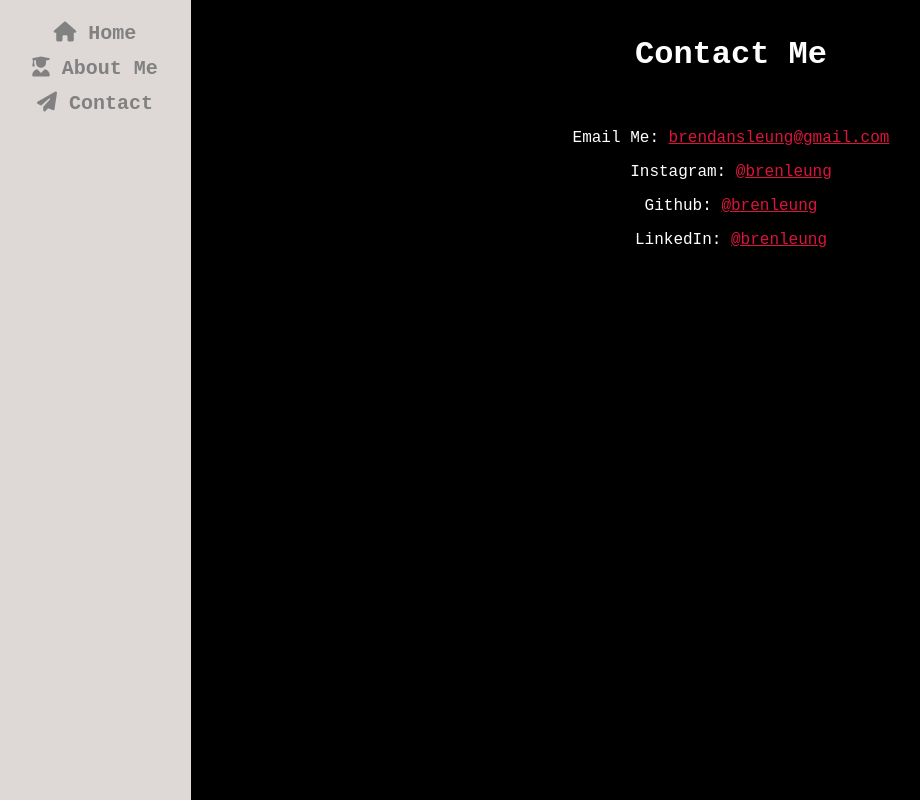
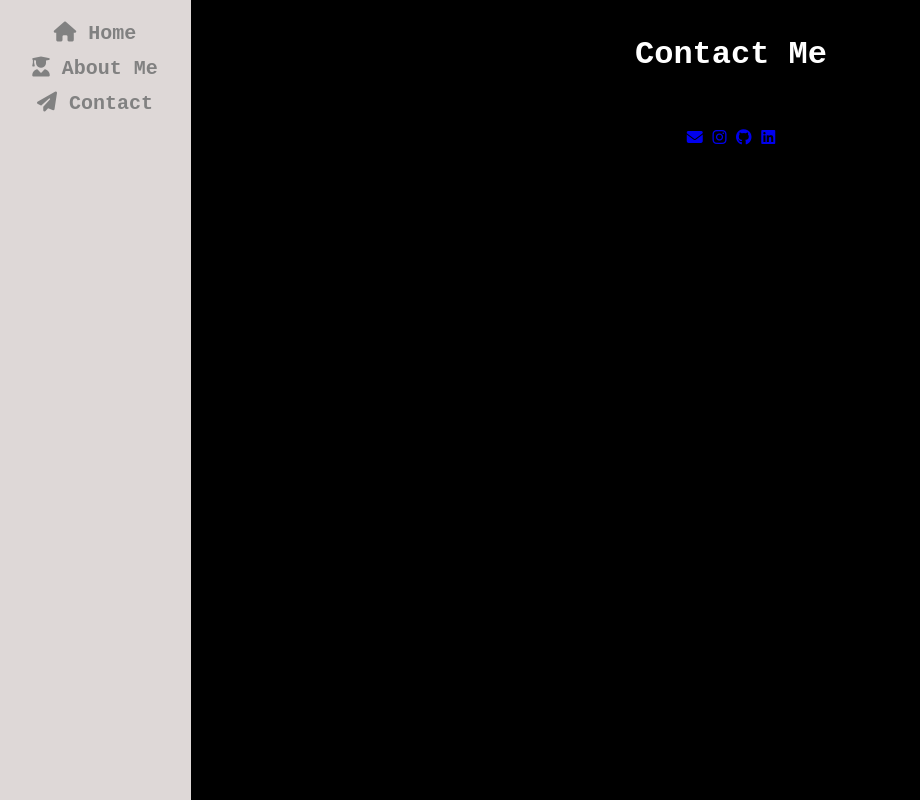
Before and after one commit to brenleung/personal-portfolio, a plain HTML site: page contact.html in a window 1280 px wide. Shown: the whole page, without its empty margins (9-929 px from the left). Drawn offline with Linux system fonts and the light colour scheme.

Commit message:
added contact icons

```diff
--- a/contact.html
+++ b/contact.html
@@ -19,10 +19,12 @@
     <div class="main">
         <h1>Contact Me</h1>
         <br>
-        <p>Email Me: <a href="mailto:brendansleung@gmail.com" target="_blank" rel="noopener noreferrer" style="color:crimson">brendansleung@gmail.com</a></p>
-        <p>Instagram: <a href="https://instagram.com/brenleung" target="_blank" rel="noopener noreferrer" style="color:crimson">@brenleung</a></p>
-        <p>Github: <a href="https://github.com/brenleung" target="_blank" rel="noopener noreferrer" style="color:crimson">@brenleung</a></p>
-        <p>LinkedIn: <a href="https://linkedin.com/in/brenleung" target="_blank" rel="noopener noreferrer" style="color:crimson">@brenleung</a></p>
+        <p>
+            <a href="mailto:brendansleung@gmail.com"><i class="fa-solid fa-envelope"></i></a>
+            <a href="https://instagram.com/brenleung"><i class="fa-brands fa-instagram"></i></a>
+            <a href="https://github.com/brenleung"><i class="fa-brands fa-github"></i></a>
+            <a href="https://linkedin.com/in/brenleung"><i class="fa-brands fa-linkedin"></i></a>
+        </p>
     </div>
 
 </body>
```
